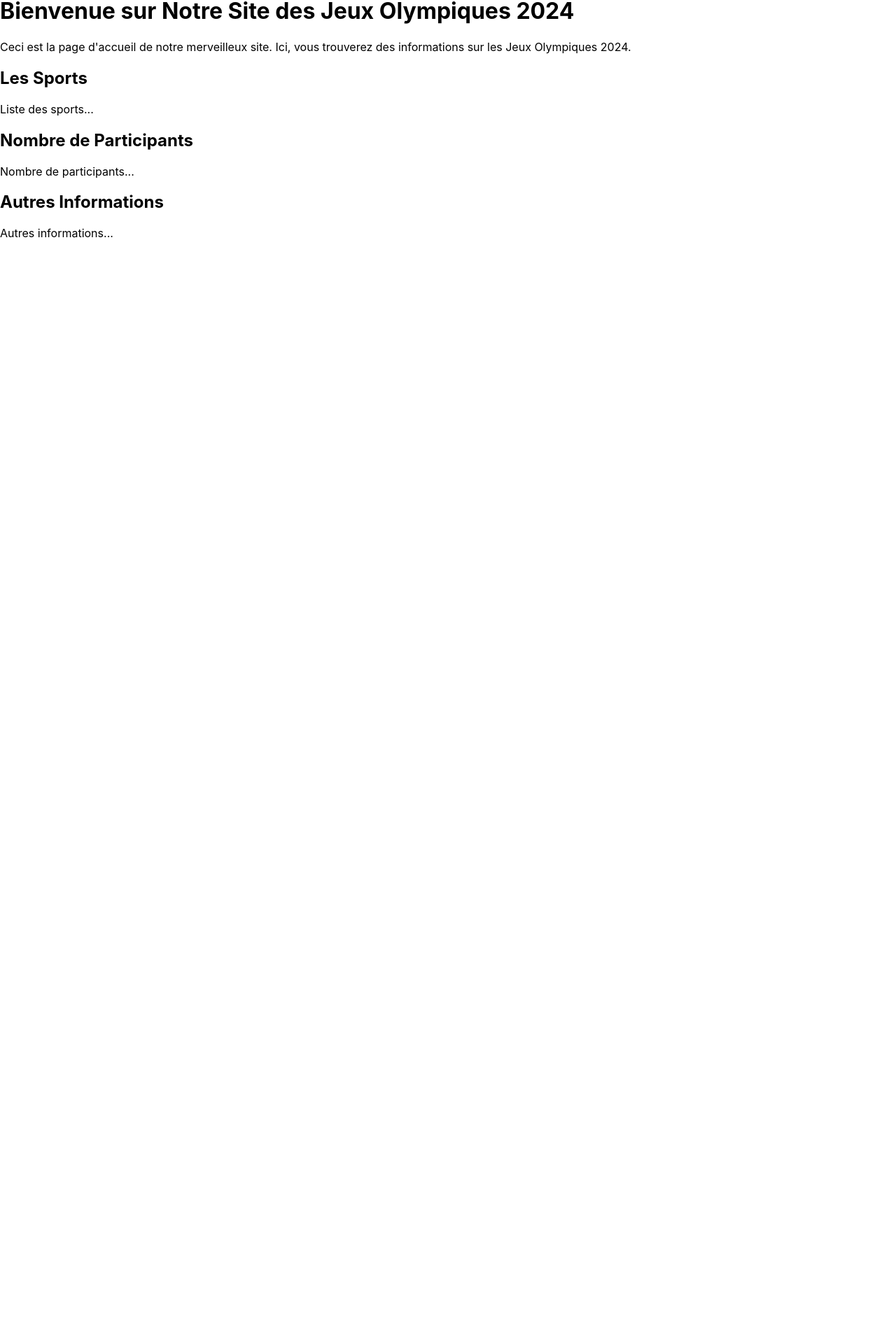
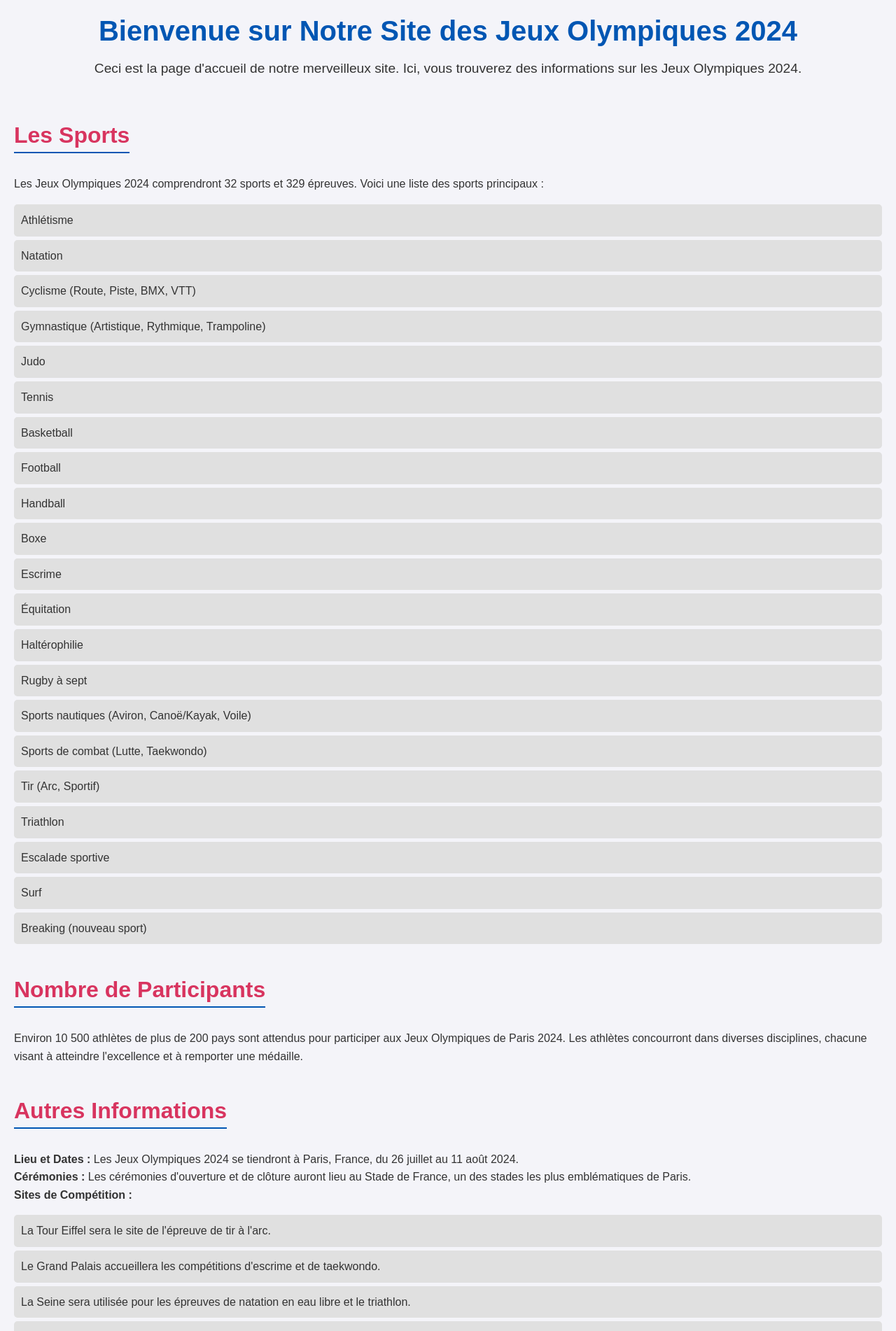
Before and after one commit to Loocist23/JO_React_Loocist_iSkySan, a React (Create React App) app: page / in a window 1280 px wide. Shown: the part 85-1987 px from the top of the page at 70% size. Before the commit the page ends 800 px from the top, so only its background shows below. Built offline with nearby package versions, Linux system fonts and the light colour scheme.

Commit message:
La page home est faite

```diff
--- a/src/screens/Home.js
+++ b/src/screens/Home.js
@@ -1,16 +1,60 @@
 import React from 'react';
+import '../styles/Home.css';
 
 const Home = () => {
     return (
-        <div>
-            <h1>Bienvenue sur Notre Site des Jeux Olympiques 2024</h1>
-            <p>Ceci est la page d'accueil de notre merveilleux site. Ici, vous trouverez des informations sur les Jeux Olympiques 2024.</p>
-            <h2>Les Sports</h2>
-            <p>Liste des sports...</p>
-            <h2>Nombre de Participants</h2>
-            <p>Nombre de participants...</p>
-            <h2>Autres Informations</h2>
-            <p>Autres informations...</p>
+        <div className="home-container">
+            <h1 className="title">Bienvenue sur Notre Site des Jeux Olympiques 2024</h1>
+            <p className="intro">Ceci est la page d'accueil de notre merveilleux site. Ici, vous trouverez des informations sur les Jeux Olympiques 2024.</p>
+
+            <h2 className="section-title">Les Sports</h2>
+            <p className="content">
+                Les Jeux Olympiques 2024 comprendront 32 sports et 329 épreuves. Voici une liste des sports principaux :
+                <ul className="sports-list">
+                    <li>Athlétisme</li>
+                    <li>Natation</li>
+                    <li>Cyclisme (Route, Piste, BMX, VTT)</li>
+                    <li>Gymnastique (Artistique, Rythmique, Trampoline)</li>
+                    <li>Judo</li>
+                    <li>Tennis</li>
+                    <li>Basketball</li>
+                    <li>Football</li>
+                    <li>Handball</li>
+                    <li>Boxe</li>
+                    <li>Escrime</li>
+                    <li>Équitation</li>
+                    <li>Haltérophilie</li>
+                    <li>Rugby à sept</li>
+                    <li>Sports nautiques (Aviron, Canoë/Kayak, Voile)</li>
+                    <li>Sports de combat (Lutte, Taekwondo)</li>
+                    <li>Tir (Arc, Sportif)</li>
+                    <li>Triathlon</li>
+                    <li>Escalade sportive</li>
+                    <li>Surf</li>
+                    <li>Breaking (nouveau sport)</li>
+                </ul>
+            </p>
+
+            <h2 className="section-title">Nombre de Participants</h2>
+            <p className="content">Environ 10 500 athlètes de plus de 200 pays sont attendus pour participer aux Jeux Olympiques de Paris 2024. Les athlètes concourront dans diverses disciplines, chacune visant à atteindre l'excellence et à remporter une médaille.</p>
+
+            <h2 className="section-title">Autres Informations</h2>
+            <p className="content">
+                <strong>Lieu et Dates :</strong> Les Jeux Olympiques 2024 se tiendront à Paris, France, du 26 juillet au 11 août 2024.
+                <br/>
+                <strong>Cérémonies :</strong> Les cérémonies d'ouverture et de clôture auront lieu au Stade de France, un des stades les plus emblématiques de Paris.
+                <br/>
+                <strong>Sites de Compétition :</strong>
+                <ul className="sites-list">
+                    <li>La Tour Eiffel sera le site de l'épreuve de tir à l'arc.</li>
+                    <li>Le Grand Palais accueillera les compétitions d'escrime et de taekwondo.</li>
+                    <li>La Seine sera utilisée pour les épreuves de natation en eau libre et le triathlon.</li>
+                    <li>Le Champ de Mars accueillera le beach-volley.</li>
+                    <li>L'Arena de la Porte de la Chapelle sera le site des épreuves de badminton et de gymnastique rythmique.</li>
+                </ul>
+                <br/>
+                <strong>Durabilité :</strong> Paris 2024 met l'accent sur la durabilité et l'inclusion, avec des initiatives visant à réduire l'empreinte carbone des Jeux et à promouvoir la diversité et l'égalité.
+            </p>
         </div>
     );
 };
--- /dev/null
+++ b/src/styles/Home.css
@@ -0,0 +1,46 @@
+.home-container {
+    font-family: Arial, sans-serif;
+    padding: 20px;
+    background-color: #f4f4f9;
+    color: #333;
+}
+
+.title {
+    font-size: 2.5em;
+    color: #0056b3;
+    text-align: center;
+    margin-bottom: 20px;
+}
+
+.intro {
+    font-size: 1.2em;
+    text-align: center;
+    margin-bottom: 40px;
+}
+
+.section-title {
+    font-size: 2em;
+    color: #d8345f;
+    margin-bottom: 15px;
+    border-bottom: 2px solid #0056b3;
+    display: inline-block;
+    padding-bottom: 5px;
+}
+
+.content {
+    font-size: 1em;
+    line-height: 1.6;
+    margin-bottom: 20px;
+}
+
+.sports-list, .sites-list {
+    list-style-type: none;
+    padding-left: 0;
+}
+
+.sports-list li, .sites-list li {
+    background-color: #e0e0e0;
+    margin: 5px 0;
+    padding: 10px;
+    border-radius: 5px;
+}
```
